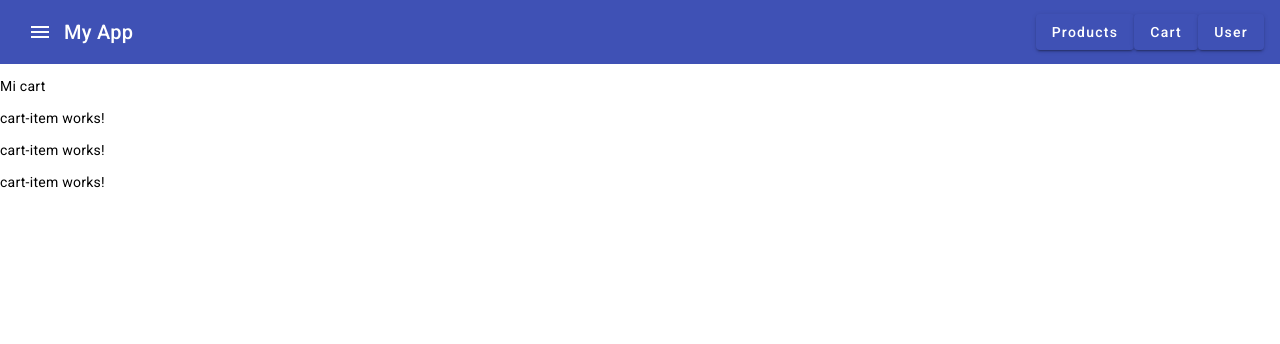
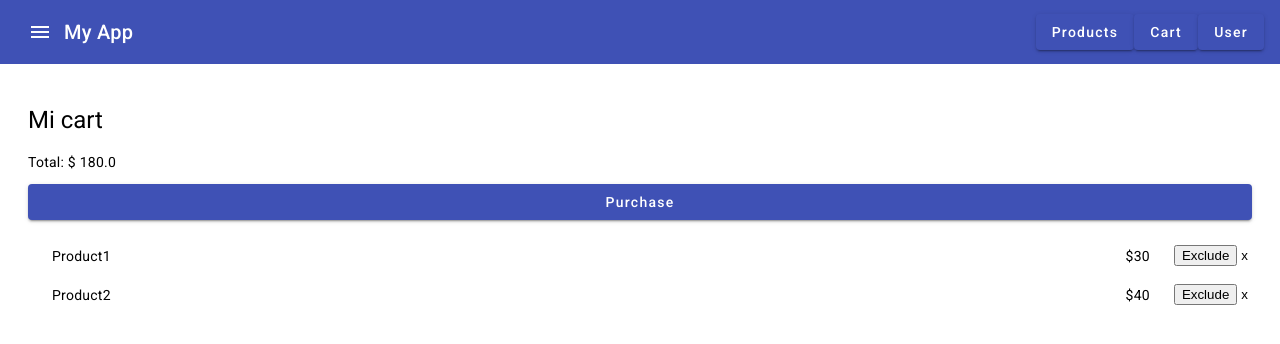
Before and after one commit to juandi-etcheverry/239420-252443-251363, an Angular app in the folder FrontEndProject/: page /cart in a window 1280 px wide. Shown: the top 344 px of the page. Built offline with nearby package versions, Linux system fonts and the light colour scheme.

Commit message:
Shopping cart

```diff
--- a/FrontEndProject/src/app/app.module.ts
+++ b/FrontEndProject/src/app/app.module.ts
@@ -25,9 +25,7 @@ import { ProductDetailComponent } from './product-detail/product-detail.componen
     NuestroComponenteComponent,
     ProductsComponent,
     UserComponent,
-    CartComponent,
     PagenotfoundComponent,
-    CartItemComponent,
   ],
   imports: [
     BrowserModule,
@@ -41,6 +39,8 @@ import { ProductDetailComponent } from './product-detail/product-detail.componen
     FilteredComponent,
     HttpClientModule,
     ProductDetailComponent,
+    CartComponent,
+    CartItemComponent,
   ],
   providers: [],
   bootstrap: [AppComponent]
--- /dev/null
+++ b/FrontEndProject/src/app/cart/cart-item.ts
@@ -0,0 +1,5 @@
+export interface CartItem {
+    id: number,
+    name: string;
+    price: number;
+}
--- a/FrontEndProject/src/app/cart/cart-item/cart-item.component.css
+++ b/FrontEndProject/src/app/cart/cart-item/cart-item.component.css
@@ -0,0 +1,19 @@
+:host{
+    display: flex;
+    flex-direction: row;
+    align-items: center;
+    justify-content: space-between;
+    margin-bottom: 16px;
+}
+#delete{
+    background: none;
+    border: none;
+    cursor: pointer;
+    padding: 4px;
+}
+.info{
+    display: flex;
+    justify-content: space-between;
+    flex-grow: 1;
+    padding: 0 24px;
+}
--- a/FrontEndProject/src/app/cart/cart-item/cart-item.component.html
+++ b/FrontEndProject/src/app/cart/cart-item/cart-item.component.html
@@ -1 +1,6 @@
-<p>cart-item works!</p>
+<div class="info">
+    <span>{{cartItem?.name}}</span>
+    <span class="info-price">${{cartItem?.price}}</span>
+</div>
+<button id="exclude">Exclude</button>
+<button id="delete" (click)="onDeleteClick()">x </button>
--- a/FrontEndProject/src/app/cart/cart-item/cart-item.component.ts
+++ b/FrontEndProject/src/app/cart/cart-item/cart-item.component.ts
@@ -1,10 +1,25 @@
-import { Component } from '@angular/core';
+import { Component, EventEmitter, Input, OnInit, Output } from '@angular/core';
+import { CartItem } from '../cart-item';
 
 @Component({
   selector: 'app-cart-item',
   templateUrl: './cart-item.component.html',
-  styleUrls: ['./cart-item.component.css']
+  styleUrls: ['./cart-item.component.css'],
+  standalone: true
 })
-export class CartItemComponent {
+export class CartItemComponent implements OnInit{
 
+  @Input()
+  cartItem!: CartItem;
+
+  @Output()
+  cartItemDelete = new EventEmitter<void>();
+  constructor(){
+  }
+  ngOnInit(): void {
+    console.log(this.cartItem);
+  }
+  onDeleteClick():void {
+    this.cartItemDelete.emit();
+  }
 }
--- /dev/null
+++ b/FrontEndProject/src/app/cart/cart-service.ts
@@ -0,0 +1,24 @@
+import { Injectable } from "@angular/core";
+import { CartItem } from "./cart-item";
+
+
+@Injectable({
+    providedIn: 'root',
+})
+export class CartService{
+
+    items: CartItem[] = [
+        {id:1, name: "Product1", price: 30},
+        {id:2, name: "Product2", price: 40},
+        {id:3, name: "Product3", price: 50},
+        {id:4, name: "Product4", price: 60},
+      ];
+
+    deleteItem(ItemToDelete : CartItem) : void{
+        this.items = this.items.filter((item)=> item.id != ItemToDelete.id);
+    }
+
+    get total():number{
+        return this.items.reduce(( acc, {price} ) => (acc += price), 0)
+    }
+}
--- a/FrontEndProject/src/app/cart/cart.component.css
+++ b/FrontEndProject/src/app/cart/cart.component.css
@@ -0,0 +1,7 @@
+:host{
+    display: flex;
+    flex-direction: column;
+    align-items: stretch;
+    justify-content: flex-start;
+    padding: 28px;
+}
--- a/FrontEndProject/src/app/cart/cart.component.html
+++ b/FrontEndProject/src/app/cart/cart.component.html
@@ -1,4 +1,13 @@
-<p class="title">Mi cart</p>
-<app-cart-item></app-cart-item>
-<app-cart-item></app-cart-item>
-<app-cart-item></app-cart-item>
+<h1>Mi cart</h1>
+
+<p class="total"><span class="total-label">Total: $</span> {{total}}.0</p>
+<button mat-raised-button color="primary">Purchase</button>
+<p></p>
+<p></p>
+<!--<app-cart-item *ngFor="let item of cartItems" [cartItem]="item" (cartItemDelete)="deleteItem(item)"></app-cart-item>-->
+
+<!--<ng-template ngFor let-item [ngForOf]="cartItems" let-i="index" [ngForTrackBy]="trackByFn">
+    <app-cart-item [cartItem]="i"></app-cart-item>
+  </ng-template>-->
+<app-cart-item [cartItem]="cartItems[0]" (cartItemDelete)="deleteItem(cartItems[0])"></app-cart-item>
+<app-cart-item [cartItem]="cartItems[1]" (cartItemDelete)="deleteItem(cartItems[1])"></app-cart-item>
--- a/FrontEndProject/src/app/cart/cart.component.ts
+++ b/FrontEndProject/src/app/cart/cart.component.ts
@@ -1,10 +1,33 @@
-import { Component } from '@angular/core';
+import { Component, OnInit } from '@angular/core';
+import { CartItemComponent } from './cart-item/cart-item.component';
+import {MatIconModule} from '@angular/material/icon';
+import {MatDividerModule} from '@angular/material/divider';
+import {MatButtonModule} from '@angular/material/button';
+import { CartItem } from './cart-item';
+import { CartService } from './cart-service';
 
 @Component({
   selector: 'app-cart',
   templateUrl: './cart.component.html',
-  styleUrls: ['./cart.component.css']
+  styleUrls: ['./cart.component.css'],
+  standalone: true,
+  imports: [MatButtonModule, MatDividerModule, MatIconModule, CartItemComponent]
 })
-export class CartComponent {
+export class CartComponent implements OnInit{
 
+  cartItems: CartItem[] = this.cartService.items;
+
+  constructor(private cartService : CartService){
 }
+  ngOnInit(): void {
+  }
+  deleteItem(ItemToDelete : CartItem) : void{
+    this.cartItems = this.cartItems.filter((item)=> item.id != ItemToDelete.id);
+    //pasarlo al service
+  }
+
+  get total():number{
+    return this.cartItems.reduce(( acc, {price} ) => (acc += price), 0)
+        //pasarlo al service
+  }
+}
```
